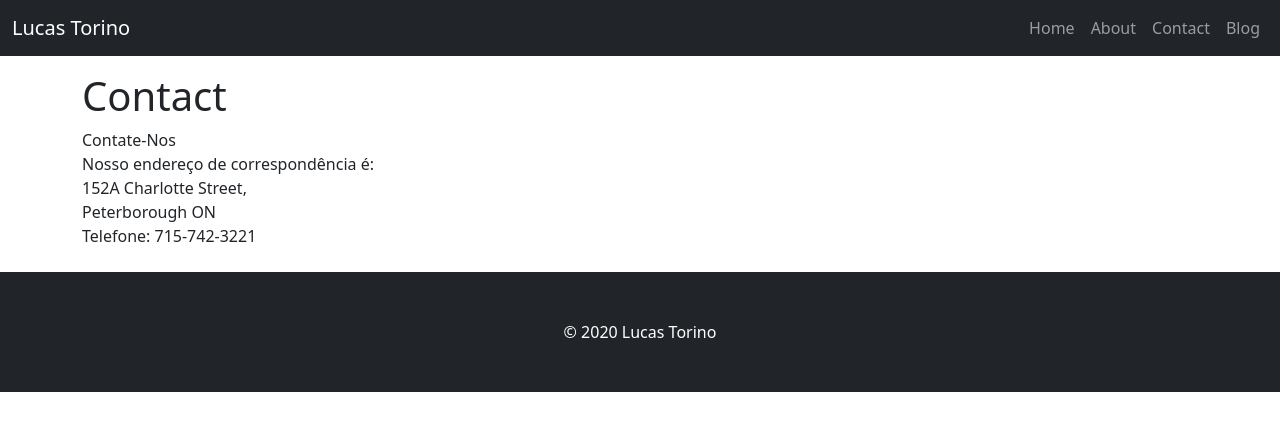
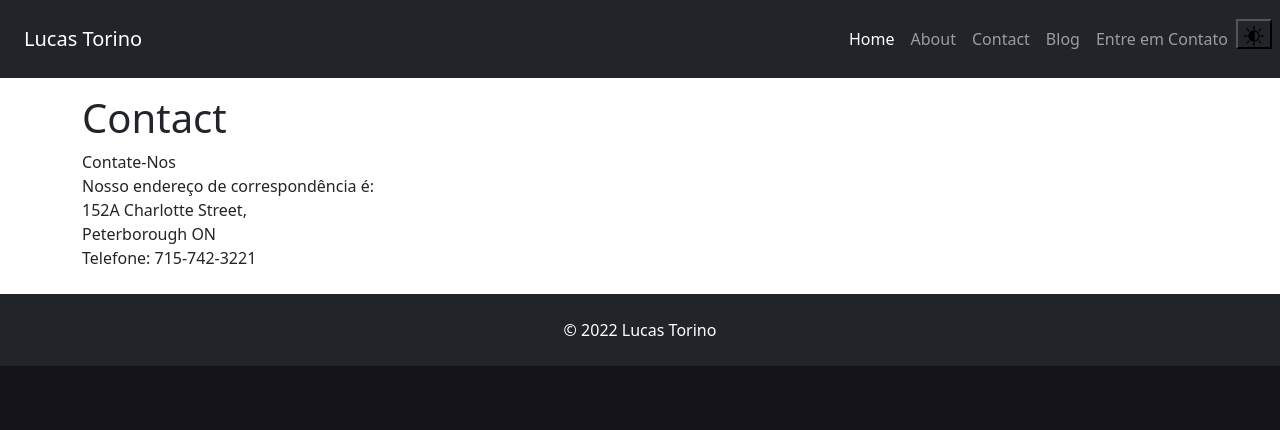
Before and after one commit to torinolucas/testegatsbycode, a Gatsby site: page /contact in a window 1280 px wide. Built offline with nearby package versions, Linux system fonts and the light colour scheme; Gatsby itself is replaced by a stand-in of ours.

Commit message:
dark mode

```diff
--- a/gatsby-config.js
+++ b/gatsby-config.js
@@ -1,7 +1,7 @@
 module.exports = {
   siteMetadata: {
-    siteUrl: "https://www.yourdomain.tld",
-    title: "TorinoGatsby",
+    siteUrl: "https://testegatsbylucas.gatsbyjs.io/",
+    title: "Torino",
   },
   plugins: [
 
--- a/package.json
+++ b/package.json
@@ -22,6 +22,10 @@
     "gatsby-plugin-sharp": "^4.3.0",
     "gatsby-source-filesystem": "^4.3.0",
     "react": "^17.0.1",
-    "react-dom": "^17.0.1"
+    "react-dom": "^17.0.1",
+    "react-scroll": "^1.8.7"
+  },
+  "devDependencies": {
+    "html-loader": "^3.1.0"
   }
 }
--- /dev/null
+++ b/src/components/footer.js
@@ -0,0 +1,14 @@
+import * as React from "react"
+
+export const Footer = () => {
+    return (
+        <footer className="justify-content-center d-flex bg-dark text-white container-fluid mt-4">
+            <div className="p-4">
+                <div>
+                    © 2022 Lucas Torino
+                </div>
+            </div>
+        </footer>
+    )
+}
+export default Footer
--- /dev/null
+++ b/src/components/header.css
@@ -0,0 +1,3 @@
+.nav-link{
+    cursor: pointer;
+}
--- /dev/null
+++ b/src/components/header.js
@@ -0,0 +1,58 @@
+import * as React from "react"
+import { Link as ScrollerLink } from 'react-scroll'
+import icon from "../images/brightness.png"
+import "./header.css"
+
+
+const Header = () => {
+    function myFunction() {
+        const element = document.body;
+        element.classList.toggle("light-mode");
+        console.log('oi')
+    }
+    return (
+        <nav className="navbar navbar-expand-sm navbar-dark bg-dark p-2">
+                <a className="navbar-brand p-lg-3" href="/">
+                    Lucas Torino
+                </a>
+                <button
+                className="navbar-toggler"
+                type="button"
+                data-bs-toggle="collapse"
+                data-bs-target="#navbarNavAltMarkup"
+                aria-controls="navbarNavAltMarkup"
+                aria-expanded="false"
+                aria-label="Toggle navigation"
+                >
+                    <span className="navbar-toggler-icon">fd</span>
+                </button>
+                <div className="collapse navbar-collapse justify-content-end" id="navbarNavAltMarkup">
+                    <ul className="navbar-nav">
+                        <li className="nav-item">
+                            <a className="nav-link active" aria-current="page" href="/">Home</a>
+                        </li>
+                        <li className="nav-item">
+                            <a className="nav-link" href="about">About</a>
+                        </li>
+                        <li className="nav-item">
+                             <a className="nav-link" href="contact">Contact</a>
+                        </li>
+                        <li className="nav-item">
+                             <a className="nav-link " href="blog" tabindex="-1" aria-disabled="true">Blog</a>
+                        </li>
+                        <li className="nav-item">
+                            <ScrollerLink to="sectioncontato"
+                                offset={-90}
+                                duration={1000}
+                                className=" pl-5 pr-5 nav-link">Entre em Contato
+                            </ScrollerLink>
+                        </li>
+                        <li className="nav-item">
+                             <button className="bg-transparent" onClick={() => myFunction()}><img src={icon} className="iconsize" alt="icone de muito brilho" /> </button>
+                        </li>
+                    </ul>
+                </div>
+        </nav>
+    )
+}
+export default Header
--- /dev/null
+++ b/src/components/layout.css
@@ -0,0 +1,14 @@
+.container{
+    max-width: 1140px !important;
+}
+html, body{
+    background-color: #15141a;
+    color: white;
+}
+.light-mode{
+    background-color: #ffffff;
+    color: rgb(0, 0, 0);
+}
+.iconsize{
+    width: 20px;
+}
--- a/src/components/layout.js
+++ b/src/components/layout.js
@@ -1,19 +1,11 @@
 import * as React from "react"
 import { useStaticQuery, graphql } from "gatsby"
-
-// import {
-//   container,
-//   heading,
-//   navLinks,
-//   navLinkItem,
-//   navLinkText,
-//   barracima,
-//   rodape,
-//   sitetitle
-// }
-//   from "./layout.module.css"
+import  "./layout.css"
+import Header from '../components/header'
+import Footer from '../components/footer'
 
 const Layout = ({ pageTitle, pageHeading, children }) => {
+
   const data = useStaticQuery(graphql`
     query MyQuery {
         site {
@@ -26,31 +18,12 @@
   return (
     <main>
       <title>{pageTitle} - {data.site.siteMetadata.title} </title>
-      <nav className="navbar navbar-expand-lg navbar-dark bg-dark">
-        <div className="container-fluid">
-          <a className="navbar-brand" href="/">Lucas Torino</a>
-          <button className="navbar-toggler" type="button" data-bs-toggle="collapse" data-bs-target="#navbarNavAltMarkup" aria-controls="navbarNavAltMarkup" aria-expanded="false" aria-label="Toggle navigation">
-            <span className="navbar-toggler-icon"></span>
-          </button>
-          <div className="collapse navbar-collapse justify-content-end" id="navbarNavAltMarkup">
-            <div className="navbar-nav">
-              <a className="nav-link " aria-current="page" href="/">Home</a>
-              <a className="nav-link" href="about">About</a>
-              <a className="nav-link" href="contact">Contact</a>
-              <a className="nav-link " href="blog" tabindex="-1" aria-disabled="true">Blog</a>
-            </div>
-          </div>
-        </div>
-      </nav>
+      <Header/>
       <div className="container mt-3">
         <h1>{pageHeading}</h1>
         {children}
       </div>
-      <footer className="mt-4 text-center bg-dark text-white container-fluid">
-        <div className="p-5">
-          © 2020 Lucas Torino
-        </div>
-      </footer>
+      <Footer/>
     </main>
   )
 }
--- a/src/pages/contact.js
+++ b/src/pages/contact.js
@@ -5,11 +5,11 @@
 const ContactPage = () => {
     return(
         <Layout pageTitle = 'Contact Us' pageHeading = 'Contact' >
-            Contate-Nos <br></br>
+          <p>Contate-Nos <br></br>
             Nosso endereço de correspondência é: <br></br>
             152A Charlotte Street, <br></br>
             Peterborough ON <br></br>
-            Telefone: 715-742-3221 <br></br>
+            Telefone: 715-742-3221 <br></br></p>
         </Layout>
     )
 }
```
Also changed, not shown: src/components/layout.module.css (deleted, +0 -76 lines), src/pages/about.js (+8 -5 lines), src/pages/index.js (+10 -4 lines), src/components/footer.css (added), src/images/brightness.png (added), 1 other file.
